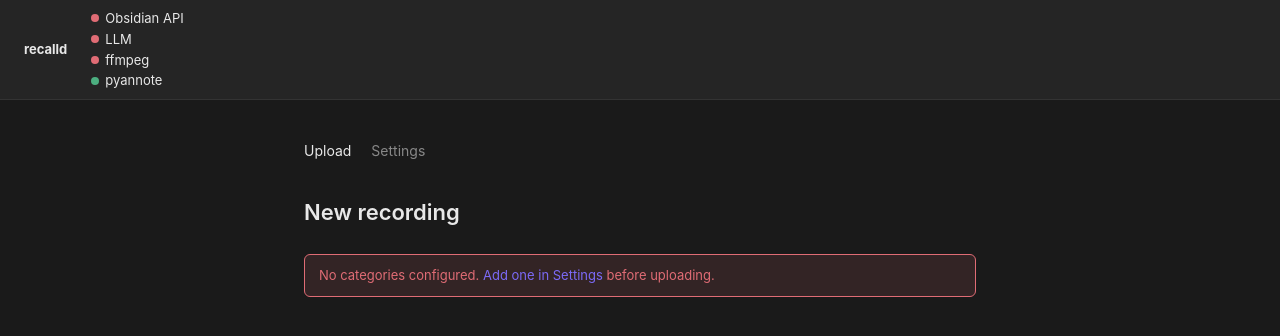
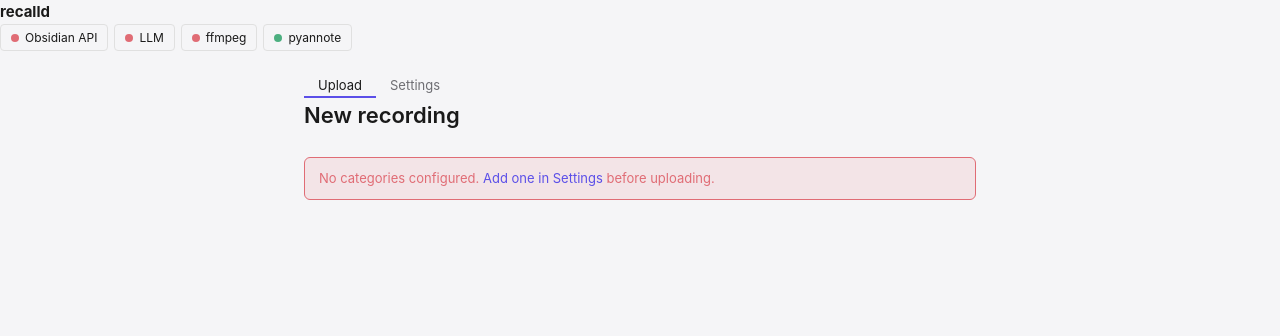
Before and after one commit to poolski/recalld, a FastAPI app: page / in a window 1280 px wide. Shown: the top 336 px of the page. Run offline with FastAPI, Linux system fonts and the light colour scheme; data that the repository does not hold is empty.

Commit message:
feat: update CSS for light/dark palette, header, card, and control polish

```diff
--- a/recalld/static/style.css
+++ b/recalld/static/style.css
@@ -5,9 +5,22 @@
   --text: #e8e8e8;
   --muted: #888;
   --accent: #7c6af7;
+  --accent-rgb: 124, 106, 247;
   --green: #4caf80;
   --red: #e06c75;
   --yellow: #e5c07b;
+}
+
+@media (prefers-color-scheme: light) {
+  :root {
+    --bg: #f5f5f7;
+    --surface: #ffffff;
+    --border: #e0e0e0;
+    --text: #1a1a1a;
+    --muted: #6e6e73;
+    --accent: #5b4fe8;
+    --accent-rgb: 91, 79, 232;
+  }
 }
 
 * { box-sizing: border-box; margin: 0; padding: 0; }
@@ -23,23 +36,67 @@ body {
 a { color: var(--accent); text-decoration: none; }
 a:hover { text-decoration: underline; }
 
-.status-bar {
+.app-header {
   background: var(--surface);
   border-bottom: 1px solid var(--border);
-  padding: 8px 24px;
+  position: sticky;
+  top: 0;
+  z-index: 10;
+}
+
+.header-row {
+  max-width: 720px;
+  margin: 0 auto;
+  padding: 0 24px;
   display: flex;
-  gap: 24px;
-  font-size: 13px;
   align-items: center;
 }
 
-.status-indicator { display: flex; align-items: center; gap: 6px; cursor: pointer; }
+.header-top {
+  height: 48px;
+  justify-content: space-between;
+}
+
+.brand {
+  font-size: 15px;
+  font-weight: 600;
+  letter-spacing: -0.01em;
+  color: var(--text);
+}
+
+.header-nav {
+  height: 36px;
+  border-top: 1px solid var(--border);
+}
+
+.status-indicator {
+  display: inline-flex;
+  align-items: center;
+  gap: 6px;
+  cursor: pointer;
+  border: 1px solid var(--border);
+  border-radius: 4px;
+  padding: 3px 10px;
+  font-size: 12px;
+  margin-left: 6px;
+}
+.status-indicator:first-child {
+  margin-left: 0;
+}
 .dot { width: 8px; height: 8px; border-radius: 50%; }
 .dot.green { background: var(--green); }
 .dot.red { background: var(--red); }
 .dot.yellow { background: var(--yellow); }
 
-main { max-width: 720px; margin: 40px auto; padding: 0 24px; }
+main { max-width: 720px; margin: 24px auto; padding: 0 24px; }
+
+.card {
+  background: var(--surface);
+  border: 1px solid var(--border);
+  border-radius: 12px;
+  padding: 24px;
+  margin-bottom: 16px;
+}
 
 h1 { font-size: 22px; font-weight: 600; margin-bottom: 24px; }
 h2 { font-size: 16px; font-weight: 600; margin: 24px 0 12px; }
@@ -68,7 +125,11 @@ select, input[type="text"], input[type="url"], input[type="password"], input[typ
   width: 100%;
 }
 
-select:focus, input:focus { outline: 2px solid var(--accent); border-color: transparent; }
+select:focus, input:focus {
+  outline: none;
+  border-color: var(--accent);
+  box-shadow: 0 0 0 3px rgba(var(--accent-rgb), 0.2);
+}
 
 label { display: block; font-size: 13px; color: var(--muted); margin-bottom: 4px; }
 .field { margin-bottom: 16px; }
@@ -82,9 +143,19 @@ button, .btn {
   font-size: 14px;
   cursor: pointer;
   display: inline-block;
+  transition: opacity 0.15s, box-shadow 0.15s, transform 0.1s;
+  box-shadow: 0 1px 3px rgba(0, 0, 0, 0.2);
 }
-button:hover { opacity: 0.85; }
-.btn-ghost { background: transparent; border: 1px solid var(--border); color: var(--text); }
+button:hover, .btn:hover { opacity: 0.85; }
+button:active, .btn:active { transform: scale(0.98); }
+
+.btn-ghost {
+  background: transparent;
+  border: 1px solid var(--border);
+  color: var(--text);
+  box-shadow: none;
+}
+.btn-ghost:hover { border-color: var(--muted); opacity: 1; }
 
 .stage-list { list-style: none; margin: 24px 0; }
 .stage-item {
@@ -152,6 +223,29 @@ button:hover { opacity: 0.85; }
 .alert.success { background: rgba(76, 175, 128, 0.12); border: 1px solid var(--green); color: var(--green); }
 .alert.error { background: rgba(224, 108, 117, 0.12); border: 1px solid var(--red); color: var(--red); }
 
-nav { display: flex; gap: 20px; margin-bottom: 32px; font-size: 14px; }
-nav a { color: var(--muted); }
-nav a.active, nav a:hover { color: var(--text); }
+nav {
+  display: flex;
+  height: 100%;
+}
+
+nav a {
+  color: var(--muted);
+  padding: 0 14px;
+  height: 100%;
+  display: inline-flex;
+  align-items: center;
+  border-bottom: 2px solid transparent;
+  font-size: 13px;
+  transition: color 0.15s, border-color 0.15s;
+  text-decoration: none;
+}
+
+nav a.active {
+  color: var(--text);
+  border-bottom-color: var(--accent);
+}
+
+nav a:hover {
+  color: var(--text);
+  text-decoration: none;
+}
```
